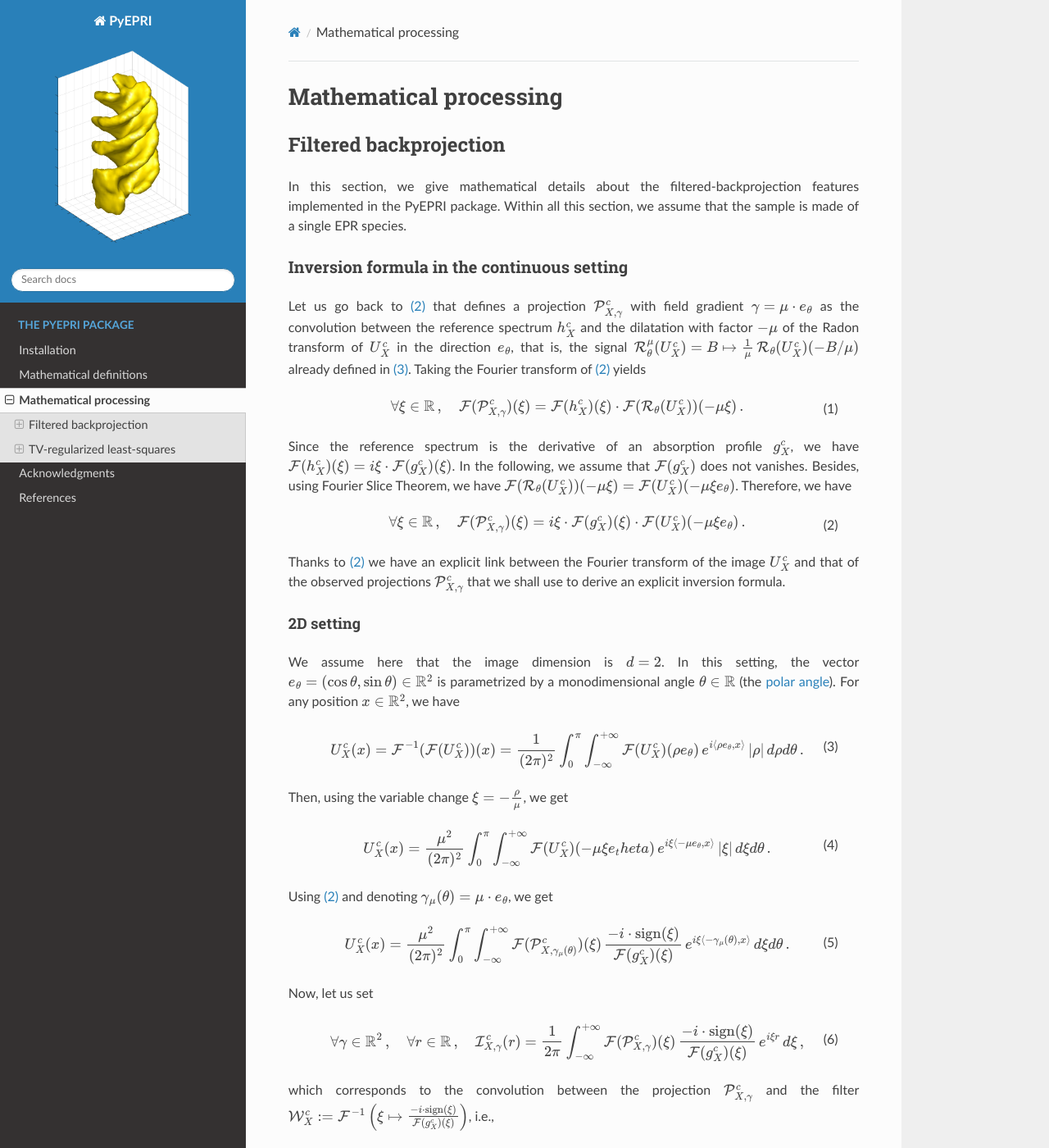
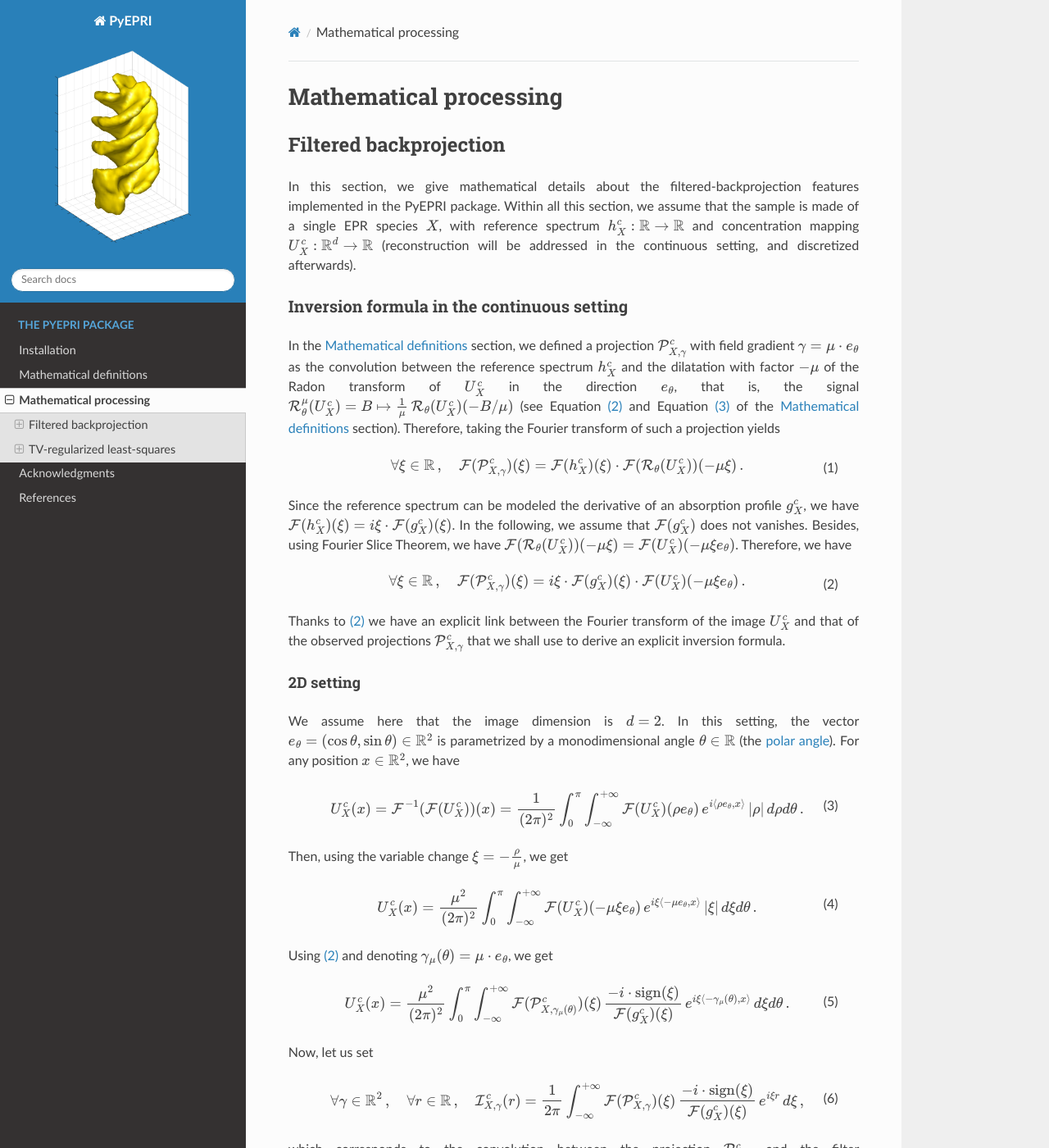
Before and after one commit to remy-abergel/pyepri, a Sphinx documentation site: the page built from docs/processing.rst, in a window 1280 px wide and 1400 px high. Shown: the whole window at 82% size. Built offline with Sphinx 7.4.7 and the Read the Docs theme 3.1.0, drawn with Linux system fonts in a browser that asks for light colours; pages that are not in the unit, such as notebooks, are missing from menus.

Commit message:
minor changes

```diff
--- a/docs/processing.rst
+++ b/docs/processing.rst
@@ -11,29 +11,36 @@ Filtered backprojection
 In this section, we give mathematical details about the
 filtered-backprojection features implemented in the PyEPRI package.
 Within all this section, we assume that the sample is made of a single
-EPR species.
+EPR species :math:`X`, with reference spectrum :math:`h_X^c :
+\mathbb{R}\to\mathbb{R}` and concentration mapping :math:`U_X^c:
+\mathbb{R}^d \to \mathbb{R}` (reconstruction will be addressed in the
+continuous setting, and discretized afterwards).
 
 Inversion formula in the continuous setting
 ~~~~~~~~~~~~~~~~~~~~~~~~~~~~~~~~~~~~~~~~~~~
 
-Let us go back to :eq:`continuous-projection` that defines a
-projection :math:`\mathcal{P}_{X,\gamma}^{c}` with field gradient
-:math:`\gamma = \mu \cdot e_\theta` as the convolution between the
-reference spectrum :math:`h_X^c` and the dilatation with factor
-:math:`-\mu` of the Radon transform of :math:`U_X^c` in the direction
-:math:`e_\theta`, that is, the signal :math:`\mathcal{R}_\theta^\mu(U_X^c) =
-B \mapsto \frac{1}{\mu} \, \mathcal{R}_\theta(U_X^c)(-B/\mu)` already
-defined in :eq:`spin-profile-continuous`. Taking the Fourier transform
-of :eq:`continuous-projection` yields
+In the :ref:`Mathematical definitions <mathematical_definitions>`
+section, we defined a projection :math:`\mathcal{P}_{X,\gamma}^{c}`
+with field gradient :math:`\gamma = \mu \cdot e_\theta` as the
+convolution between the reference spectrum :math:`h_X^c` and the
+dilatation with factor :math:`-\mu` of the Radon transform of
+:math:`U_X^c` in the direction :math:`e_\theta`, that is, the signal
+:math:`\mathcal{R}_\theta^\mu(U_X^c) = B \mapsto \frac{1}{\mu} \,
+\mathcal{R}_\theta(U_X^c)(-B/\mu)` (see Equation
+:eq:`continuous-projection` and Equation :eq:`spin-profile-continuous`
+of the :ref:`Mathematical definitions <mathematical_definitions>`
+section). Therefore, taking the Fourier transform of such a projection
+yields
 
  .. math ::
    :label: fourier_continuous_projection
 
    \forall \xi \in \mathbb{R}\,,\quad \mathcal{F}(\mathcal{P}_{X,\gamma}^c)(\xi) = \mathcal{F}(h_X^c)(\xi) \cdot \mathcal{F}(\mathcal{R}_\theta(U_X^c))(-\mu \xi)\,.
 
-Since the reference spectrum is the derivative of an absorption
-profile :math:`g_X^c`, we have :math:`\mathcal{F}(h_X^c)(\xi) = i \xi
-\cdot \mathcal{F}(g_X^c)(\xi)`. In the following, we assume that
+Since the reference spectrum can be modeled the derivative of an
+absorption profile :math:`g_X^c`, we have
+:math:`\mathcal{F}(h_X^c)(\xi) = i \xi \cdot
+\mathcal{F}(g_X^c)(\xi)`. In the following, we assume that
 :math:`\mathcal{F}(g_X^c)` does not vanishes. Besides, using Fourier
 Slice Theorem, we have
 :math:`\mathcal{F}(\mathcal{R}_\theta(U_X^c))(-\mu\xi) =
@@ -74,7 +81,7 @@ Then, using the variable change :math:`\xi = -\frac{\rho}{\mu}`, we get
 
     U_X^c(x) =
     \frac{\mu^2}{(2\pi)^2} \int_{0}^{\pi}
-    \int_{-\infty}^{+\infty} \mathcal{F}(U_X^c)(-\mu \xi e_theta) \, e^{i \xi
+    \int_{-\infty}^{+\infty} \mathcal{F}(U_X^c)(-\mu \xi e_\theta) \, e^{i \xi
     \langle -\mu e_\theta , x \rangle} \, |\xi| \, d\xi d\theta\,.
 
 Using :eq:`fourier_continuous_projection2` and denoting :math:`\gamma_\mu(\theta) = \mu \cdot e_\theta`, we get
```
